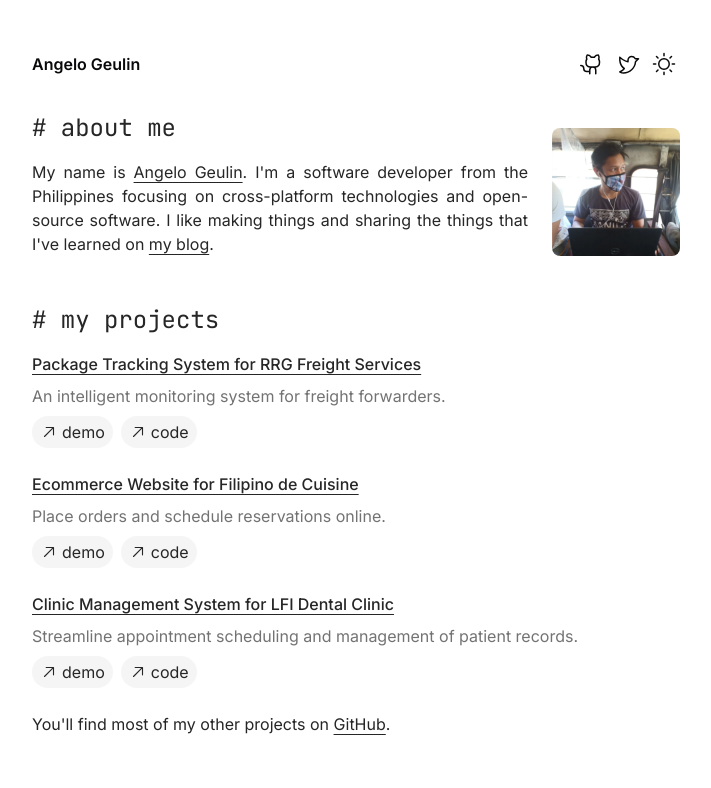
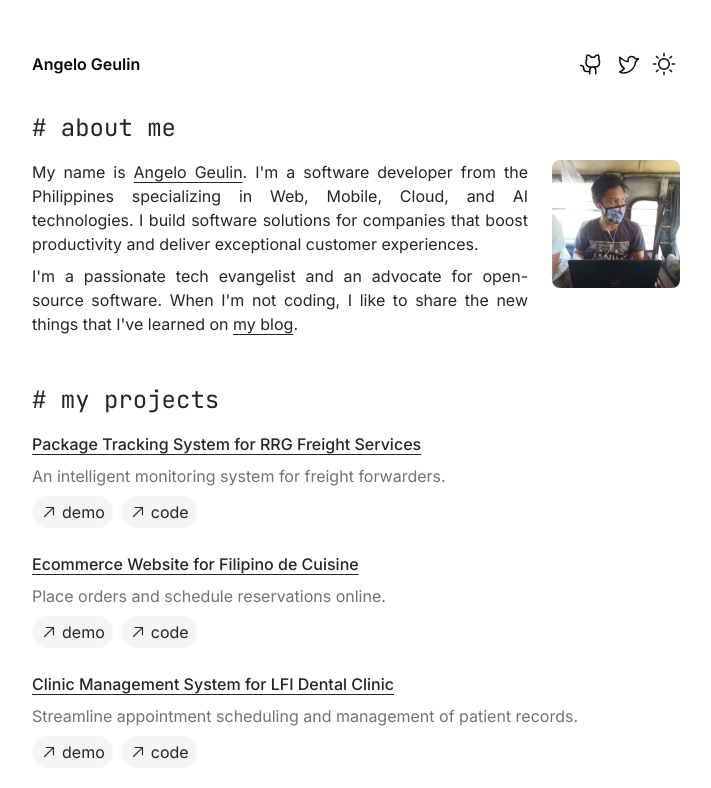
Before and after one commit to arvl130/personal-website, a Next.js app: page / in a window 1280 px wide. Shown: the top 788 px of the page, without its empty margins (284-995 px from the left). Built offline with nearby package versions, Linux system fonts and the light colour scheme.

Commit message:
chore: update About section

```diff
--- a/src/app/about-section.tsx
+++ b/src/app/about-section.tsx
@@ -4,7 +4,7 @@ export function AboutSection() {
   return (
     <section
       id="about"
-      className="max-w-2xl mx-auto px-3 mb-12 sm:flex justify-between items-end gap-x-6"
+      className="max-w-2xl mx-auto px-3 mb-12 sm:flex justify-between items-center gap-x-6"
     >
       <div className="text-justify mb-4 sm:mb-0">
         <h2 className="text-2xl mb-4 font-mono before:content-['#_']">
@@ -18,9 +18,15 @@ export function AboutSection() {
           >
             Angelo Geulin
           </a>
-          . I&apos;m a software developer from the Philippines focusing on
-          cross-platform technologies and open-source software. I like making
-          things and sharing the things that I&apos;ve learned on{" "}
+          . I&apos;m a software developer from the Philippines specializing in
+          Web, Mobile, Cloud, and AI technologies. I build software solutions
+          for companies that boost productivity and deliver exceptional customer
+          experiences.
+        </p>
+        <p className="mt-2">
+          I&apos;m a passionate tech evangelist and an advocate for open-source
+          software. When I&apos;m not coding, I like to share the new things
+          that I&apos;ve learned on{" "}
           <a
             href="https://blog.ageulin.com"
             target="_blank"
```
